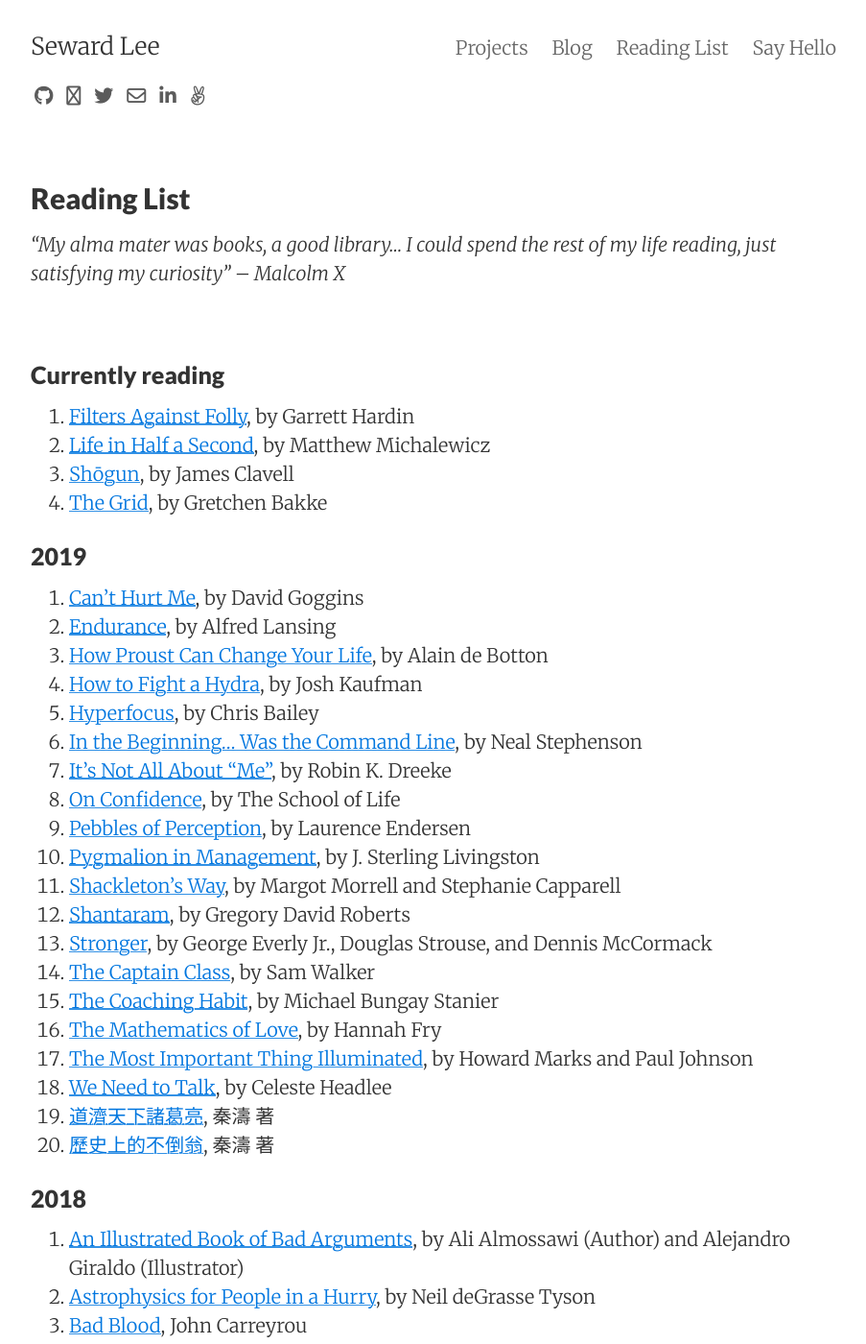
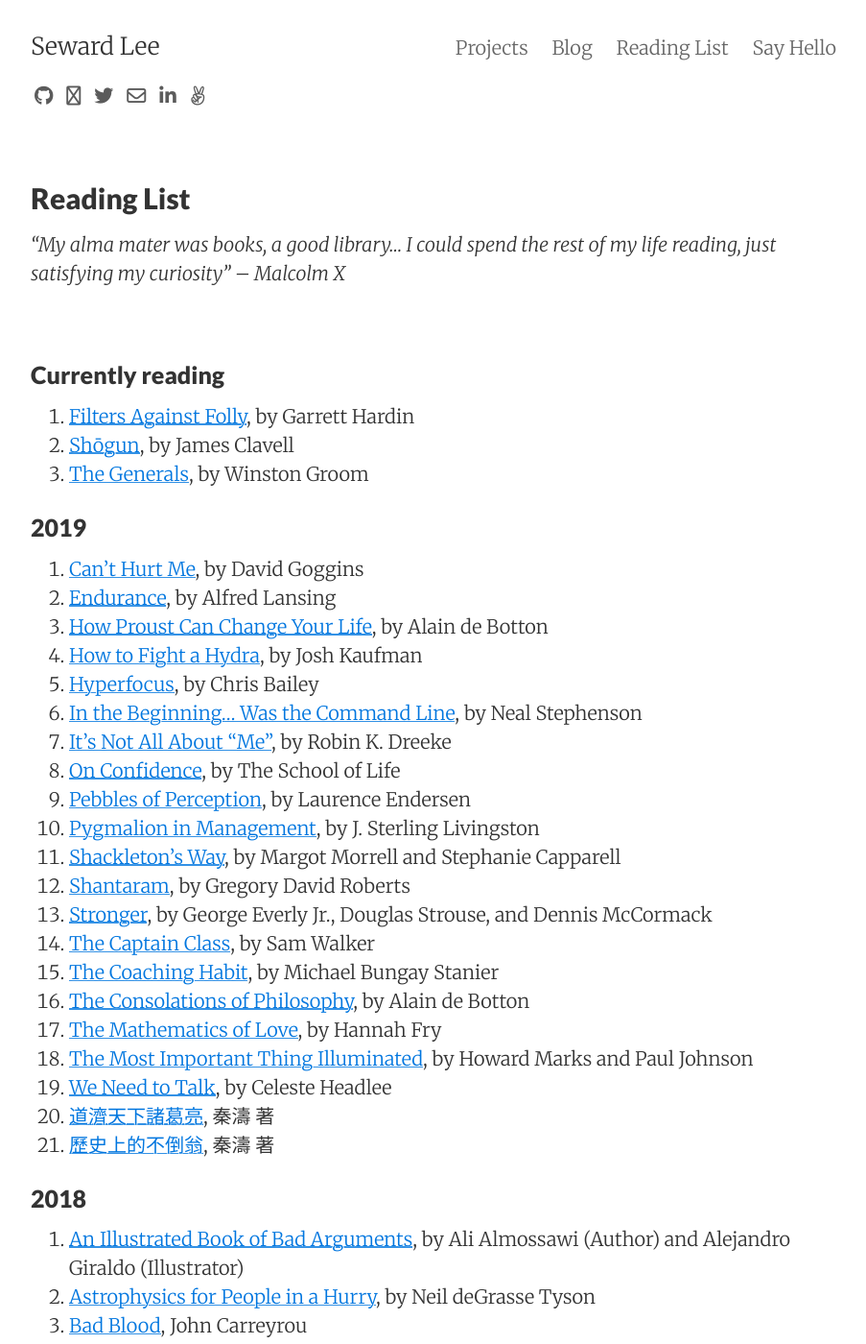
Before and after one commit to sewardlee337/sewardlee337.github.io, a Jekyll site: the page built from readinglist.md, in a window 1280 px wide and 1400 px high. Shown: the whole window at 96% size, without its empty margins (188-1091 px from the left). Built offline with Jekyll 4.4.1, drawn with Linux system fonts in a browser that asks for light colours; nearby versions of some CDN libraries.

Commit message:
Update reading list

```diff
--- a/readinglist.md
+++ b/readinglist.md
@@ -13,9 +13,8 @@
 ### Currently reading
 
 1. [Filters Against Folly](https://amzn.to/2uA3Aqs), by Garrett Hardin
-1. [Life in Half a Second](https://amzn.to/2EABu2Q), by Matthew Michalewicz
 1. [Shōgun](https://amzn.to/2sWkv5y), by James Clavell
-1. [The Grid](https://amzn.to/2SJRtFN), by Gretchen Bakke
+1. [The Generals](https://amzn.to/2UfDesQ), by Winston Groom
 
 
 ### 2019
@@ -35,6 +34,7 @@
 1. [Stronger](https://amzn.to/2TtRIVN), by George Everly Jr., Douglas Strouse, and Dennis McCormack
 1. [The Captain Class](https://amzn.to/2MLlP4g), by Sam Walker
 1. [The Coaching Habit](https://amzn.to/2tC9erz), by Michael Bungay Stanier
+1. [The Consolations of Philosophy](https://amzn.to/2Wy8EYc), by Alain de Botton
 1. [The Mathematics of Love](https://amzn.to/2EIUoEH), by Hannah Fry
 1. [The Most Important Thing Illuminated](https://amzn.to/2Gi6RCu), by Howard Marks and Paul Johnson
 1. [We Need to Talk](https://amzn.to/2Igqahi), by Celeste Headlee
```
